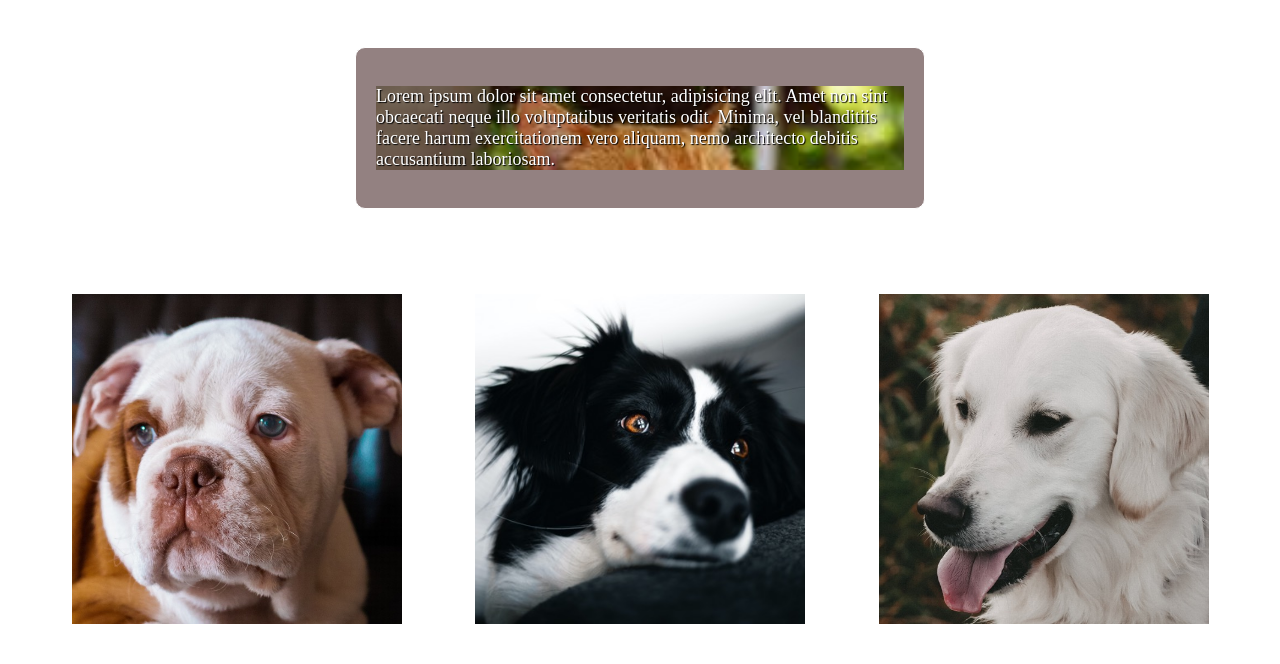
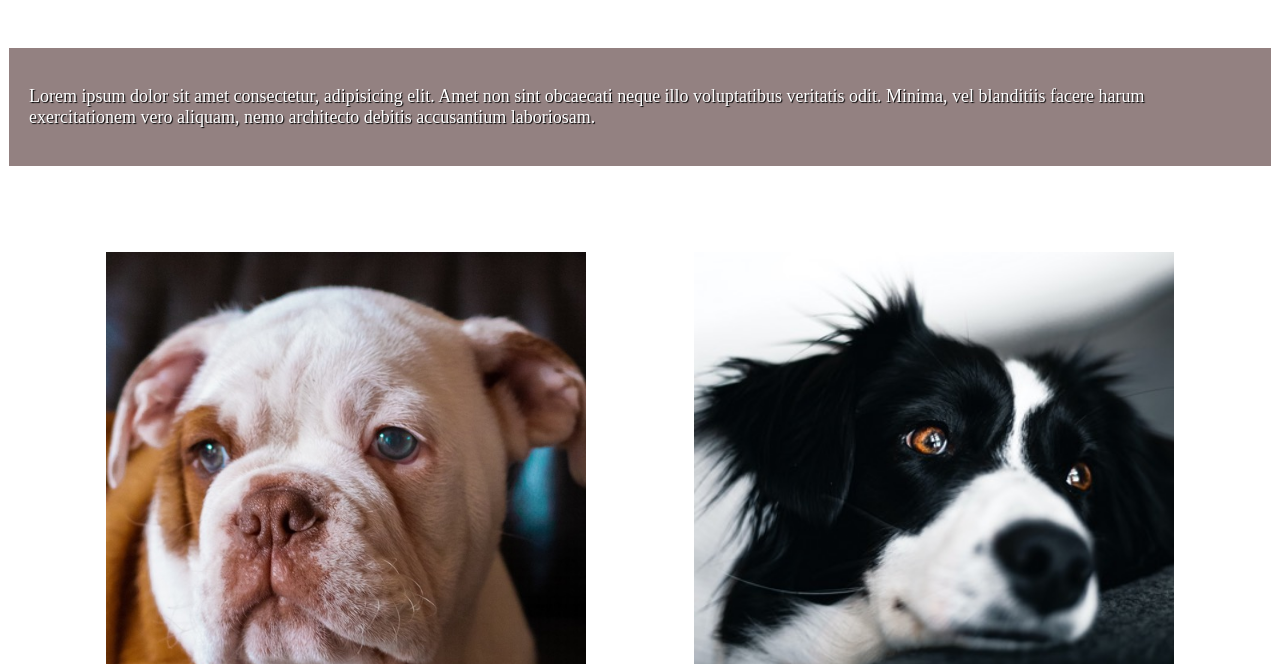
Before and after one commit to fzdigm/CH18, a plain HTML site: page index.html in a window 1280 px wide. Shown: the part 136-800 px from the top of the page. Drawn offline with Linux system fonts and the light colour scheme.

Commit message:
first commit

```diff
--- a/index.html
+++ b/index.html
@@ -17,15 +17,11 @@
         <a href=""><img src="images/dog1.jpg" alt=""></a>
         <a href=""><img src="images/dog2.jpg" alt=""></a>
         <a href=""><img src="images/dog8.jpg" alt=""></a>
-    </div>
 
-    <div class="div1">
         <a href=""><img src="images/dog3.jpg" alt=""></a>
         <a href=""><img src="images/dog4.jpg" alt=""></a>
         <a href=""><img src="images/dog6.jpg" alt=""></a>
-    </div>
 
-    <div class="div1">
         <a href=""><img src="images/dog7.jpg" alt=""></a>
         <a href=""><img src="images/dog9.jpg" alt=""></a>
         <a href=""><img src="images/dog5.jpg" alt=""></a>
--- a/styles.css
+++ b/styles.css
@@ -10,8 +10,8 @@ body {
     background-size: cover;
 }
 img {
-    width: 350px;
-    height: 350px;
+    width: 500px;
+    height: 500px;
     padding: 10px;
 }
 
@@ -25,7 +25,7 @@ h1 {
 
 .div1 {
     display: flex;
-    flex-flow:row nowrap;
+    flex-flow:row wrap;
     justify-content: space-evenly;
     margin-bottom: 50px;
 }
@@ -35,15 +35,14 @@ a:hover {
 }
 
 
-
 .div0 {
-    width: 570px;
+    width:auto;
     border: 1px solid white;
     text-align: center;
-    margin: 0 auto;
+    /* margin: 0 auto; */
     background-color: rgba(43, 6, 6, 0.507);
     padding: 20px;
-    border-radius: 10px;
+    /* border-radius: 10px; */
     margin-bottom: 75px;
     text-shadow: 1px 1px 1px black;
     text-align: left;
@@ -51,12 +50,12 @@ a:hover {
 
 p {
     color: white;
-    background-image: url("images/cat.png");
-    background-repeat: no-repeat;
+    /* background-image: url("images/cat.png");
+    background-repeat: no-repeat; */
     background-size: cover;
     font-size: 1.8rem;
 }
-@media (min-width:869px) and (max-width:1100px) {
+/* @media (min-width:869px) and (max-width:1100px) {
     img {
         width: 275px;
         height: 275px;
@@ -114,4 +113,4 @@ p {
     .div0 {
         width: 100%;
     }
-}
+} */
```
